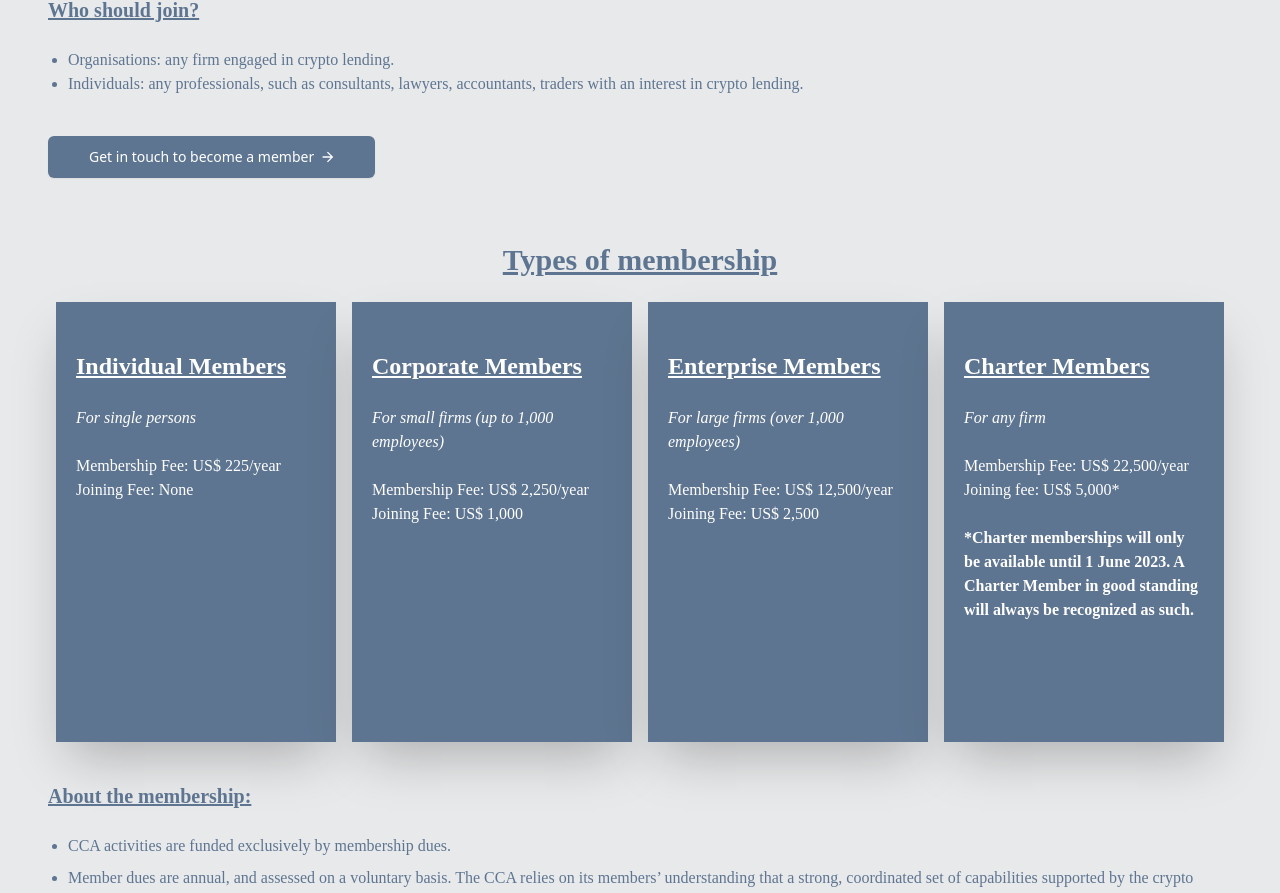
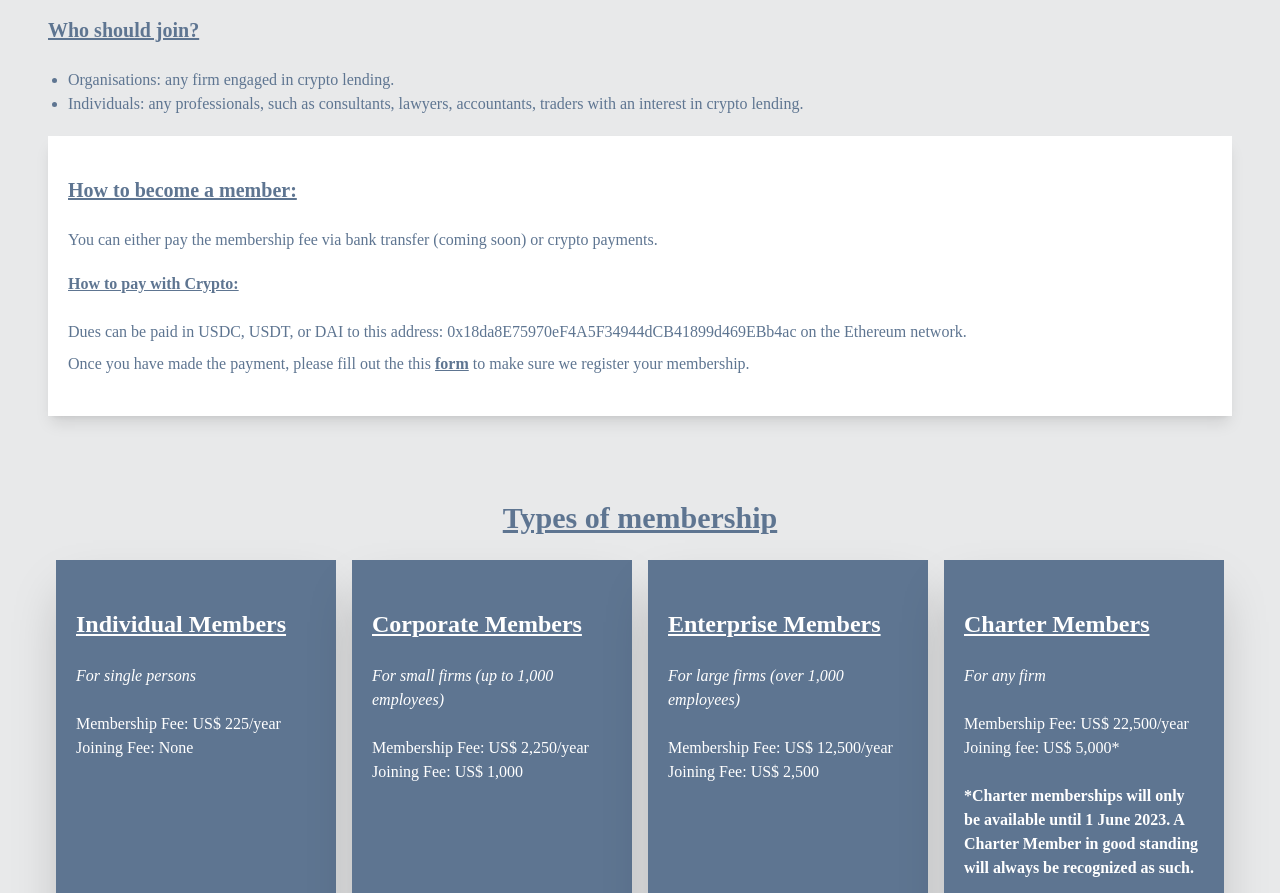
Before and after one commit to crypto-credit-association/cca-website, a Next.js app: page /membership in a window 1280 px wide. Shown: the part 1113-2006 px from the top of the page. Built offline with nearby package versions, Linux system fonts and the light colour scheme; a web font is replaced by a local one.

Commit message:
git issue #3

```diff
--- a/pages/membership.js
+++ b/pages/membership.js
@@ -57,21 +57,13 @@ function Membership() {
               <li>Organisations:  any firm engaged in crypto lending.</li>
               <li>Individuals:  any professionals, such as consultants, lawyers, accountants, traders with an interest in crypto lending. </li>
             </ul>
-            <Link
-              href="mailto:info@cryptocreditassociation.org"
-            >
-              <button
-                type="button"
-                className="mt-10 items-center bg-blue-dark px-10 inline-flex py-3 border border-transparent text-sm leading-4 font-medium rounded-md shadow-sm text-white"
-              >
-                Get in touch to become a member
-                <img
-                  className="ml-2"
-                  src="/svg/arrow-white.svg"
-                  alt="Download icon"
-                />
-              </button>
-            </Link>
+            <div className="bg-white py-10 px-5 my-5 shadow-lg">
+            <p className="pb-6 text-xl font-semibold underline">How to become a member:</p>
+              <p>You can either pay the membership fee via bank transfer (coming soon) or crypto payments.</p>
+              <p className="pt-5 pb-6 text-md font-semibold underline">How to pay with Crypto:</p>
+              <p className="break-words">Dues can be paid in USDC, USDT, or DAI to this address: 0x18da8E75970eF4A5F34944dCB41899d469EBb4ac on the Ethereum network.</p>
+              <p className="pt-2">Once you have made the payment, please fill out the this <a href="https://docs.google.com/forms/d/e/1FAIpQLSegindINKmdUf3nSpRIDYQFCUBFD7sA0h4R30zSBcvBtoep8w/viewform" target="_blank" rel="norefereer" className="underline font-bold">form</a> to make sure we register your membership.</p>
+            </div>
             <h3 className="pb-6 text-3xl font-bold text-center py-16 underline">Types of membership</h3>
             <div className="grid grid-cols-1 md:grid-cols-4">
               <div className="bg-blue-dark h-full py-12 shadow-2xl mb-5 mx-5 md:mx-2">
```
